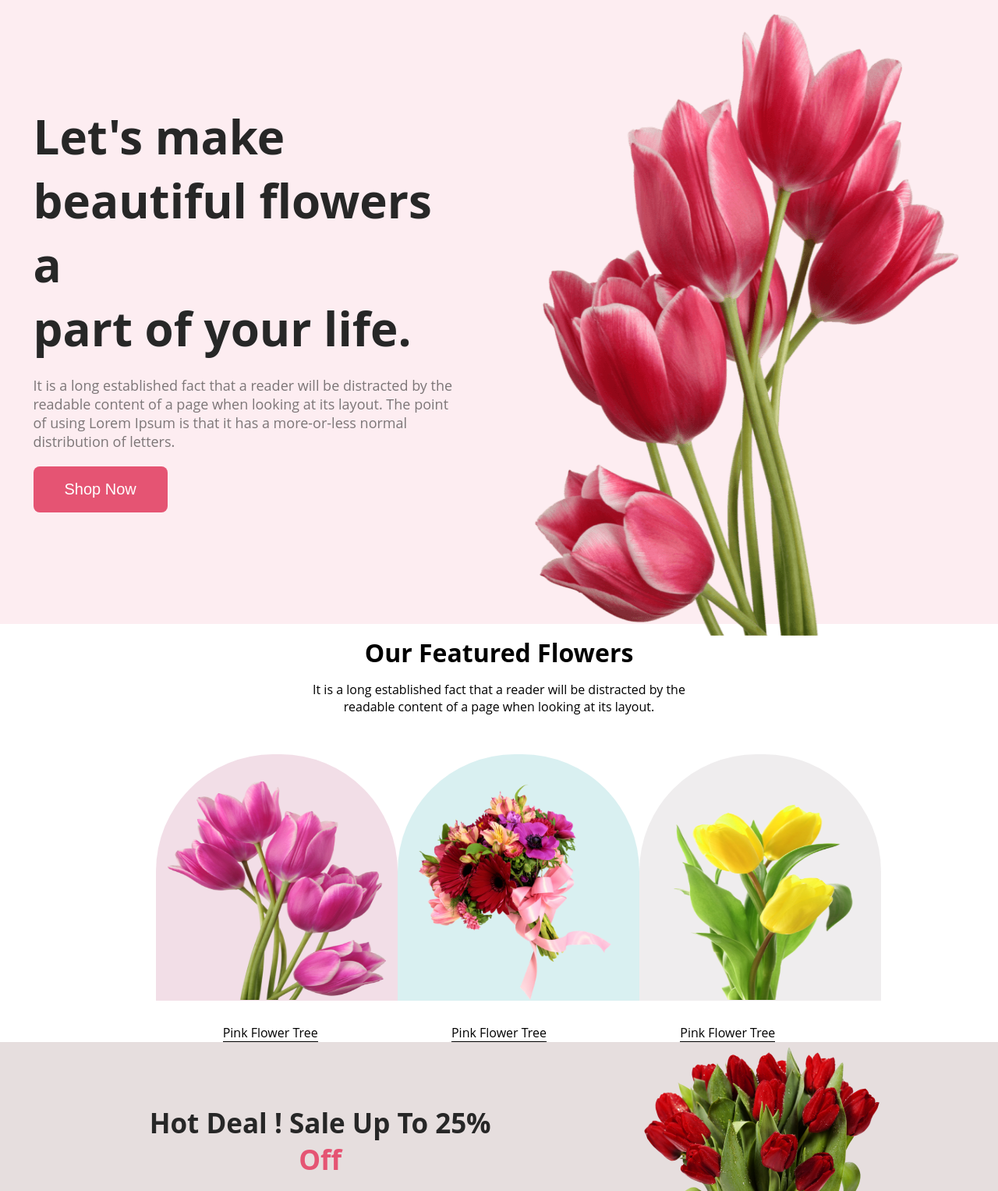
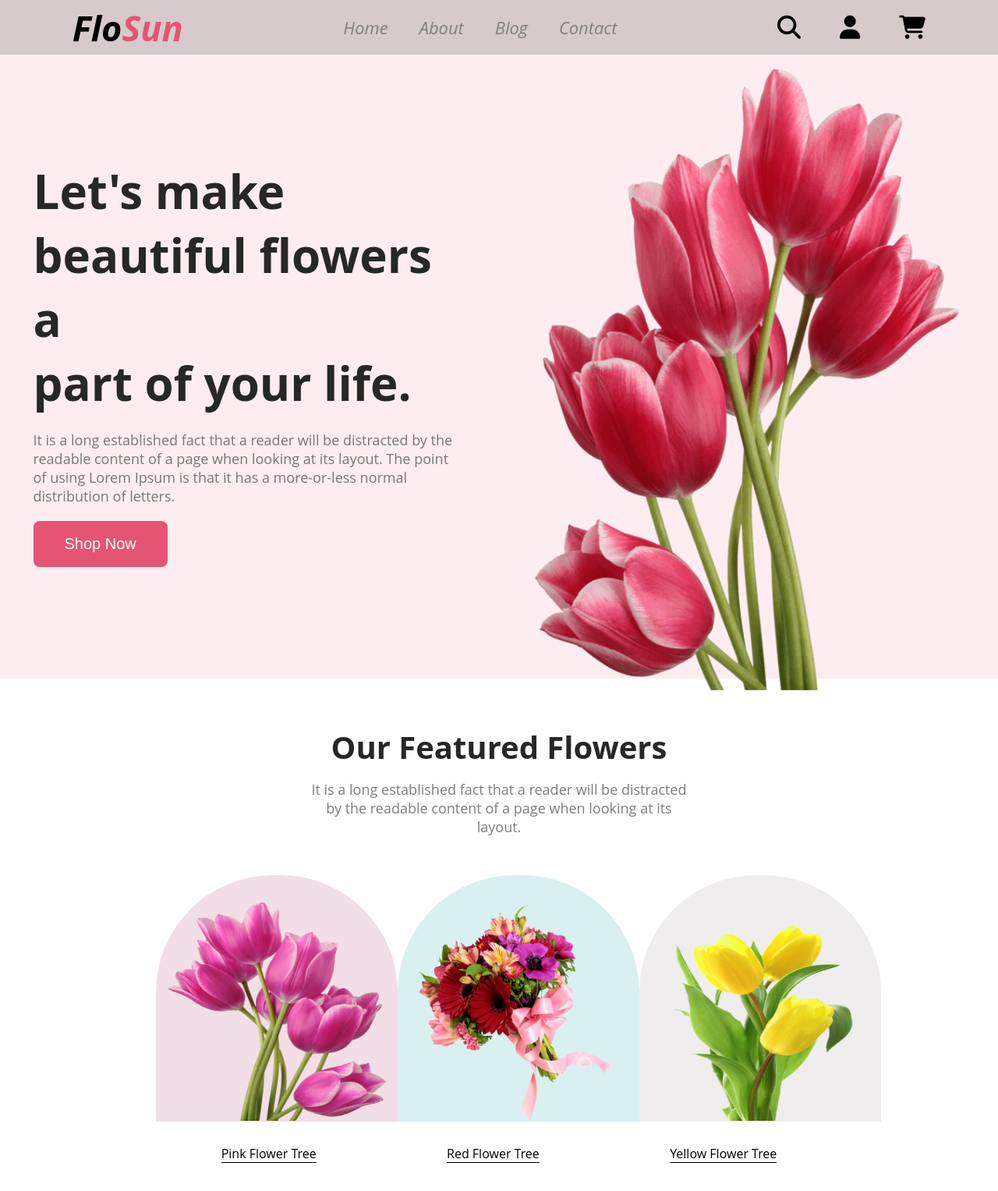
Before and after one commit to rudra0700/flower-shop, a plain HTML site: page index.html in a window 1280 px wide. Shown: the top 1527 px of the page at 78% size. Drawn offline with Linux system fonts and the light colour scheme.

Commit message:
nav bar added

```diff
--- a/index.html
+++ b/index.html
@@ -5,11 +5,27 @@
 	<meta charset="UTF-8">
 	<meta name="viewport" content="width=device-width, initial-scale=1.0">
 	<title>Flower-shop</title>
+	<link rel="stylesheet" href="https://cdnjs.cloudflare.com/ajax/libs/font-awesome/6.4.0/css/all.min.css">
 	<link rel="stylesheet" href="style.css">
 </head>
 
 <body>
 	<header>
+		<nav>
+			<h1 class="nav-title">Flo<span class="primary-color">Sun</span></h1>
+			<ul class="nav-menu">
+				<li><a href="#">Home</a></li>
+				<li><a href="#">About</a></li>
+				<li><a href="#">Blog</a></li>
+				<li><a href="#">Contact</a></li>
+			</ul>
+			<div class="icon">
+				<i class="fa-solid fa-magnifying-glass"></i>
+				<i class="fa-solid fa-user"></i>
+				<i class="fa-solid fa-cart-shopping"></i>
+			</div>
+		</nav>
+		<!-- banner section -->
 		<div class="banner-container">
 			<div class="banner-text">
 				<h1 class="banner-title">Let's make <br> beautiful flowers a <br> part of your life.</h1>
@@ -26,29 +42,33 @@
 	</header>
 	<main>
 		<!-- featured section -->
+		<section>
 			<div class="feature-container">
 				<div class="feature-text">
-				<h1 class="feature-description">Our Featured Flowers</h1>
-				<p>It is a long established fact that a reader will be distracted by the readable content of a page when
+					<h1 class="feature-title">Our Featured Flowers</h1>
+					<p class="feature-description">It is a long established fact that a reader will be distracted by the
+						readable content of a page
+						when
 						looking at its layout.</p>
 				</div>
-			<div class="flowers">
-				<div class="flower flower1">
-					<img class="to-cut" src="./Flower Asset/pngwing 6.png" alt="">
+				<div class="featured-img-container">
+					<div class="featured-img flower1">
+						<img class="img-resize" src="./Flower Asset/pngwing 6.png" alt="">
 					</div>
-				<div class="flower flower2">
-					<img class="to-cut" src="./Flower Asset/pngwing 5.png" alt="">
+					<div class="featured-img flower2">
+						<img class="img-resize" src="./Flower Asset/pngwing 5.png" alt="">
 					</div>
-				<div class="flower flower3">
-					<img class="to-cut" src="./Flower Asset/pngwing 7.png" alt="">
+					<div class="featured-img flower3">
+						<img class="img-resize" src="./Flower Asset/pngwing 7.png" alt="">
 					</div>
 				</div>
-			<div class="link-container">
+				<div class="curved-border-container">
 					<p class="bottom-border">Pink Flower Tree</p>
-				<p class="bottom-border">Pink Flower Tree</p>
-				<p class="bottom-border">Pink Flower Tree</p>
+					<p class="bottom-border">Red Flower Tree</p>
+					<p class="bottom-border">Yellow Flower Tree</p>
 				</div>
 			</div>
+		</section>
 		<!-- discount section -->
 		<section>
 			<div class="discount-container">
@@ -104,7 +124,8 @@
 	<footer>
 		<div class="footer">
 			<h1><span class="footer-title primary-color">Flower</span>Shop</h1>
-			<p class="footer-description">It is a long established fact that a reader will be distracted by the readable
+			<p class="footer-description">It is a long established fact that a reader will be distracted by the
+				readable
 				content of a page when looking at its layout.</p>
 			<p>@2020-2023, FlowerShop.com. All rights reserved. </p>
 		</div>
--- a/style.css
+++ b/style.css
@@ -18,6 +18,52 @@ body {
   font-size: 20px;
   border: 0;
 }
+.primary-btn:hover {
+  cursor: pointer;
+}
+section {
+  margin-top: 60px;
+}
+main {
+  margin-bottom: 60px;
+}
+/* nav section */
+nav {
+  display: flex;
+  justify-content: space-around;
+  align-items: center;
+  background-color: rgb(214, 202, 202);
+  position: sticky;
+}
+.nav-title {
+  font-style: italic;
+  font-size: 45px;
+}
+.nav-menu {
+  display: flex;
+}
+nav > ul li {
+  list-style: none;
+  padding: 20px;
+  font-size: 22px;
+  font-style: italic;
+  cursor: pointer;
+}
+nav li a {
+  text-decoration: none;
+  color: gray;
+}
+nav li a:hover {
+  color: #e55473;
+}
+.icon {
+  display: flex;
+  gap: 50px;
+  font-size: 30px;
+  cursor: pointer;
+}
+
+
 /* banner section */
 .banner-container {
   background-color: rgba(229, 84, 115, 0.1);
@@ -59,20 +105,29 @@ body {
   margin: auto;
   margin-bottom: 50px;
 }
+.feature-title {
+  margin: 15px 15px;
+  color: #272727;
+  font-size: 40px;
+  font-weight: 700;
+}
 .feature-description {
-  margin: 15px 15px;
+  color: rgba(39, 39, 39, 0.6);
+  font-size: 18px;
+  font-style: normal;
+  font-weight: 400;
 }
-.flowers {
+.featured-img-container {
   display: flex;
   justify-content: space-around;
 }
-.to-cut {
+.img-resize {
   height: 280px;
   padding: 15px;
   width: 280px;
   margin-top: 20px;
 }
-.flower {
+.featured-img {
   height: 316px;
   border-radius: 150px 150px 0px 0px;
 }
@@ -85,7 +140,7 @@ body {
 .flower3 {
   background: rgba(146, 132, 139, 0.15);
 }
-.link-container {
+.curved-border-container {
   display: flex;
   justify-content: space-around;
   margin-top: 30px;
@@ -144,6 +199,8 @@ body {
 }
 .instagram-img {
   width: 320px;
+  border-radius: 5px;
+  box-shadow: 4px 8px 4px grey;
 }
 
 /* coupon section */
```
Lines whose indentation alone changed are shown as unchanged.
